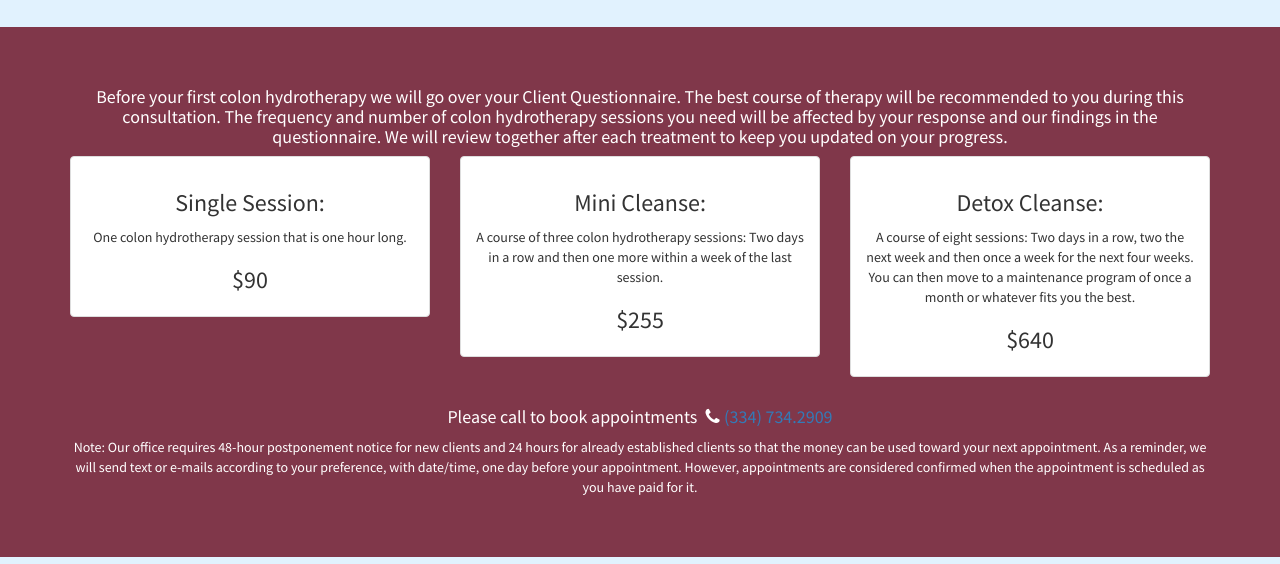
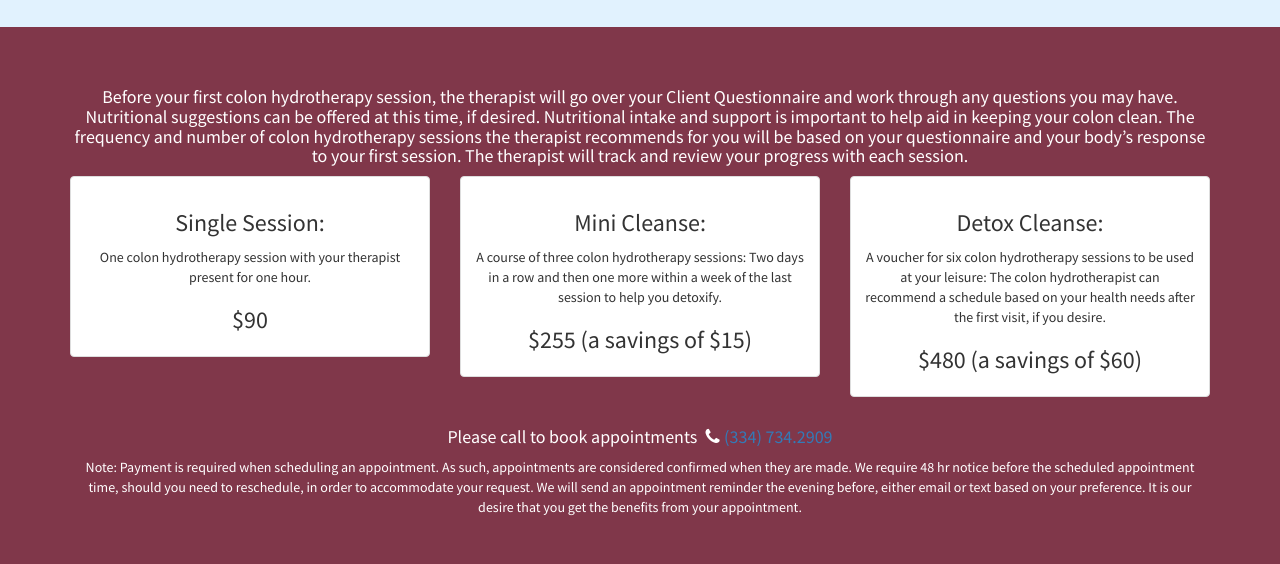
Before and after one commit to BTBaum/BTBaum.github.io, a website: page colonHydrotherapy.html in a window 1280 px wide. Shown: the part 1944-2508 px from the top of the page. Drawn offline with Linux system fonts and the light colour scheme.

Commit message:
changed pricing cost and content
changed pricing cost and content

```diff
--- a/colonHydrotherapy.html
+++ b/colonHydrotherapy.html
@@ -162,13 +162,19 @@
 
 			<section id="therapyOptions" class="services bg-primary">
 	        <div class="container text-center">
-	            <h4>Before your first colon hydrotherapy we will go over your Client Questionnaire. The best course of therapy will be recommended to you during this consultation. The frequency and number of colon hydrotherapy sessions you need will be affected by your response and our findings in the questionnaire. We will review together after each treatment to keep you updated on your progress.</h4>
+	            <h4>Before your first colon hydrotherapy session, the therapist will go over your Client
+					Questionnaire and work through any questions you may have. Nutritional suggestions can
+					be offered at this time, if desired. Nutritional intake and support is important to help aid in keeping your colon clean. The frequency and number of colon hydrotherapy sessions the
+					therapist recommends for you will be based on your questionnaire and your body’s
+					response to your first session. The therapist will track and review your progress with each
+					session.
+				</h4>
 				<div class="row">
 				  <div class="col-sm-6 col-md-4">
 				    <div class="thumbnail">
 				      <div class="caption">
 				        <h3>Single Session:</h3>
-				        <p>One colon hydrotherapy session that is one hour long.</p>
+				        <p>One colon hydrotherapy session with your therapist present for one hour.</p>
 				      	<h3>$90</h3>
 				      </div>
 				    </div>
@@ -177,8 +183,8 @@
 				    <div class="thumbnail">
 				      <div class="caption">
 				        <h3>Mini Cleanse:</h3>
-				        <p>A course of three colon hydrotherapy sessions: Two days in a row and then one more within a week of the last session.</p>
-				      	<h3>$255</h3>
+				        <p>A course of three colon hydrotherapy sessions: Two days in a row and then one more within a week of the last session to help you detoxify.</p>
+				      	<h3>$255 (a savings of $15)</h3>
 				      </div>
 				    </div>
 				  </div>
@@ -186,15 +192,15 @@
 				    <div class="thumbnail">
 				      <div class="caption">
 				        <h3>Detox Cleanse:</h3>
-				        <p>A course of eight sessions: Two days in a row, two the next week and then once a week for the next four weeks. You can then move to a maintenance program of once a month or whatever fits you the best.</p>
-				      	<h3>$640</h3>
+				        <p>A voucher for six colon hydrotherapy sessions to be used at your leisure: The colon hydrotherapist can recommend a schedule based on your health needs after the first visit, if you desire.</p>
+				      	<h3>$480 (a savings of $60)</h3>
 				      </div>
 				    </div>
 				  </div>
 				</div>
 				<h4>Please call to book appointments <i id="book-phone" class="fa fa-phone fa-fw"></i><a href="tel:3347342909">(334) 734.2909</a></h4>
 				<p>
-					Note: Our office requires 48-hour postponement notice for new clients and 24 hours for already established clients so that the money can be used toward your next appointment.  As a reminder, we will send text or e-mails according to your preference, with date/time, one day before your appointment. However, appointments are considered confirmed when the appointment is scheduled as you have paid for it.
+					Note: Payment is required when scheduling an appointment. As such, appointments are considered confirmed when they are made. We require 48 hr notice before the scheduled appointment time, should you need to reschedule, in order to accommodate your request. We will send an appointment reminder the evening before, either email or text based on your preference. It is our desire that you get the benefits from your appointment.
 				</p>
 	        </div>
 	        <!-- /.container -->
```
